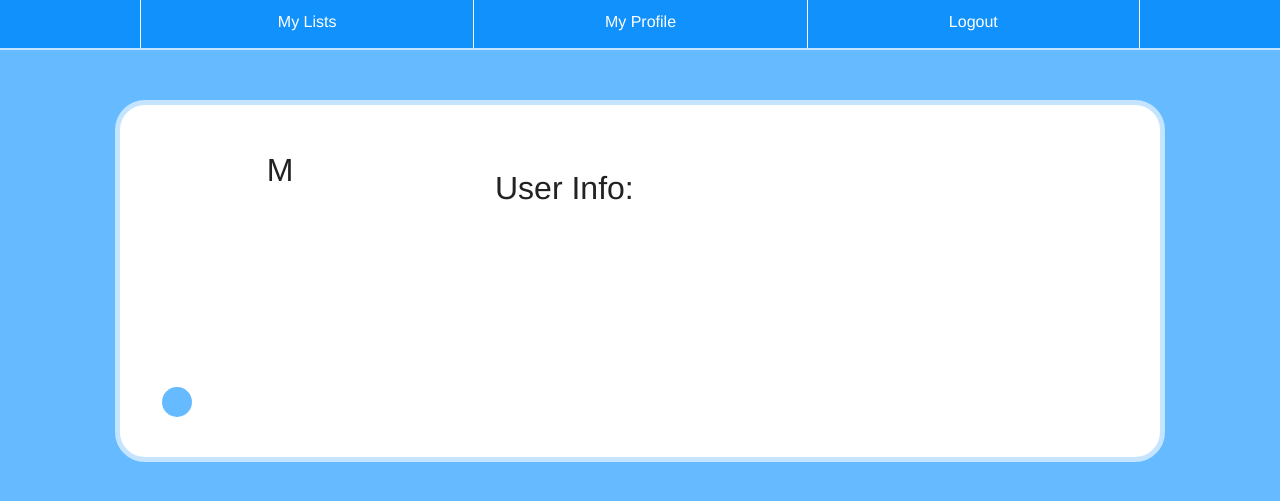
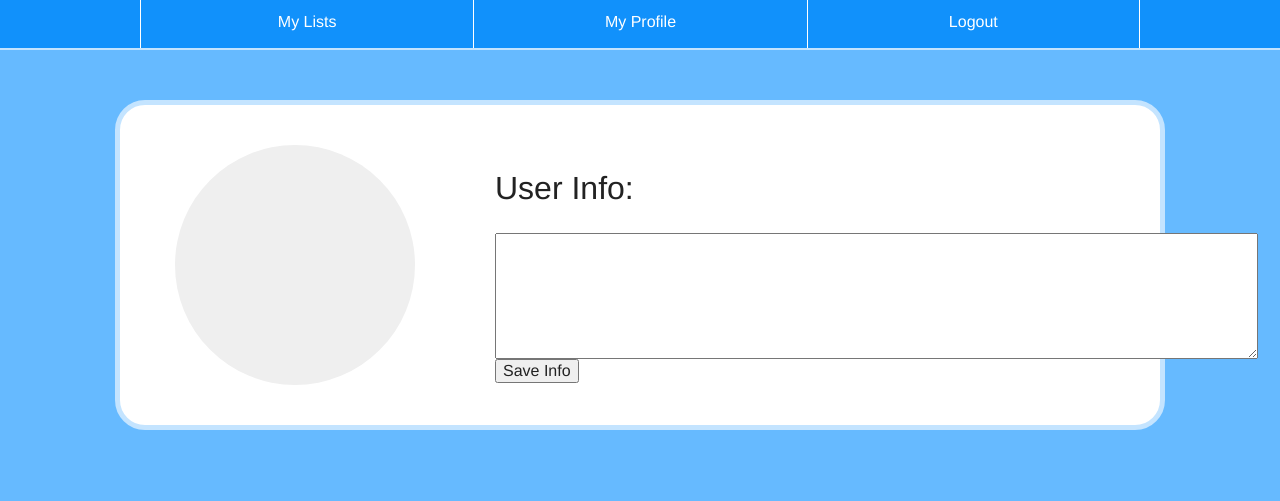
Before and after one commit to miracode/wist, a Flask app: template templates/profile.html in a window 1280 px wide. Shown: the top 501 px of the page. Run offline with Flask 2, Linux system fonts and the light colour scheme; the template is opened without the code that fills it, so the values that code supplies are empty; some libraries are stand-ins or nearby versions.

Commit message:
added textbox

```diff
--- a/static/profile.css
+++ b/static/profile.css
@@ -2,6 +2,8 @@
     height: 240px;
     width: 240px;
     border-radius: 50%;
+    color: white !important;
+    border: 0;
 }
 
 .profile-link {
@@ -14,15 +16,6 @@
     font-size: 32px;
 }
 
-.change-color {
+.profile-picture:hover {
     background-color: #66baff;
-    height: 30px;
-    width: 30px;
-    border-radius: 50%;
-    float: left;
-    margin-right: 25px;
-    margin-top: 2px;
-    margin-left: 2px;
-    padding: 0;
-    border: none;
 }
--- a/templates/profile.html
+++ b/templates/profile.html
@@ -2,25 +2,18 @@
 {% block body %}
     <!--templating goes here-->
     <div class='row'>
-        <div class='large-3 columns profile-picture' style="background-color: {{ user_color }}">
-            <p class='initial'>M</p>
+        <div class='large-3 columns'>
+            <input type='button' class='profile-picture' style="background-color: {{ user_color }}" value="{{ user_initial }}">
         </div>
-        <!--  -->
         <div class='large-8 large-offset-1 columns'>
             <h2>{{ user_name }}</h2>
             <h1>User Info:</h1>
             <p>{{ user_info }}</p>
-        </div>
-        <div class='row'>
-            <div class='columns color-button'>
-                <input type="button" class='change-color' name="ChangeColor">
-            </div>
+            <form action="{{ url_for('update_user_info', user_id=user_id) }}" methods="POST" class="edit-info">
+                <textarea name="user_info" rows="5" cols="80"></textarea>
+                <input type="submit" value="Save Info"/>
+            </form>
+
         </div>
     </div>
-<!--     <div class='row'>
-        <div class='large-4 columns profile-link'><a href=#>thing1</a></div>
-        <div class='large-4 columns profile-link'><a href=#>thing2</a></div>
-        <div class='large-4 columns profile-link'><a href=#>thing3</a></div>
-    </div> -->
-    <!--end template-->
 {% endblock %}
--- a/views.py
+++ b/views.py
@@ -155,9 +155,11 @@ def show_profile(user_id):
     user_name = user_data['user_name']
     user_info = user_data['user_info']
     user_color = user_data['icon_color']
+    user_initial = user_name[0]
     return render_template('profile.html', user_name=user_name,
                            user_id=user_id, user_info= user_info,
-                           user_color=user_color)
+                           user_color=user_color, user_initial=user_initial)
+
 
 if __name__ == '__main__':
     app.run(debug=True)
```
